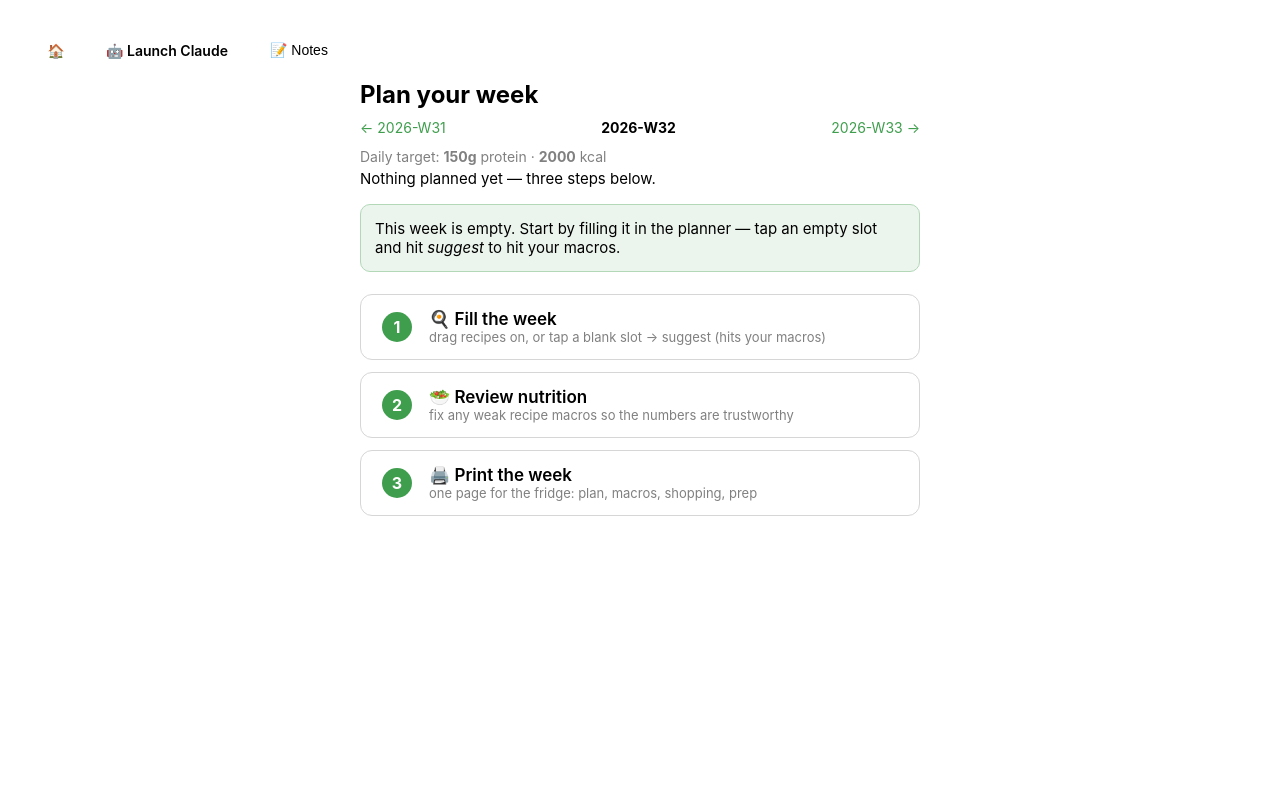
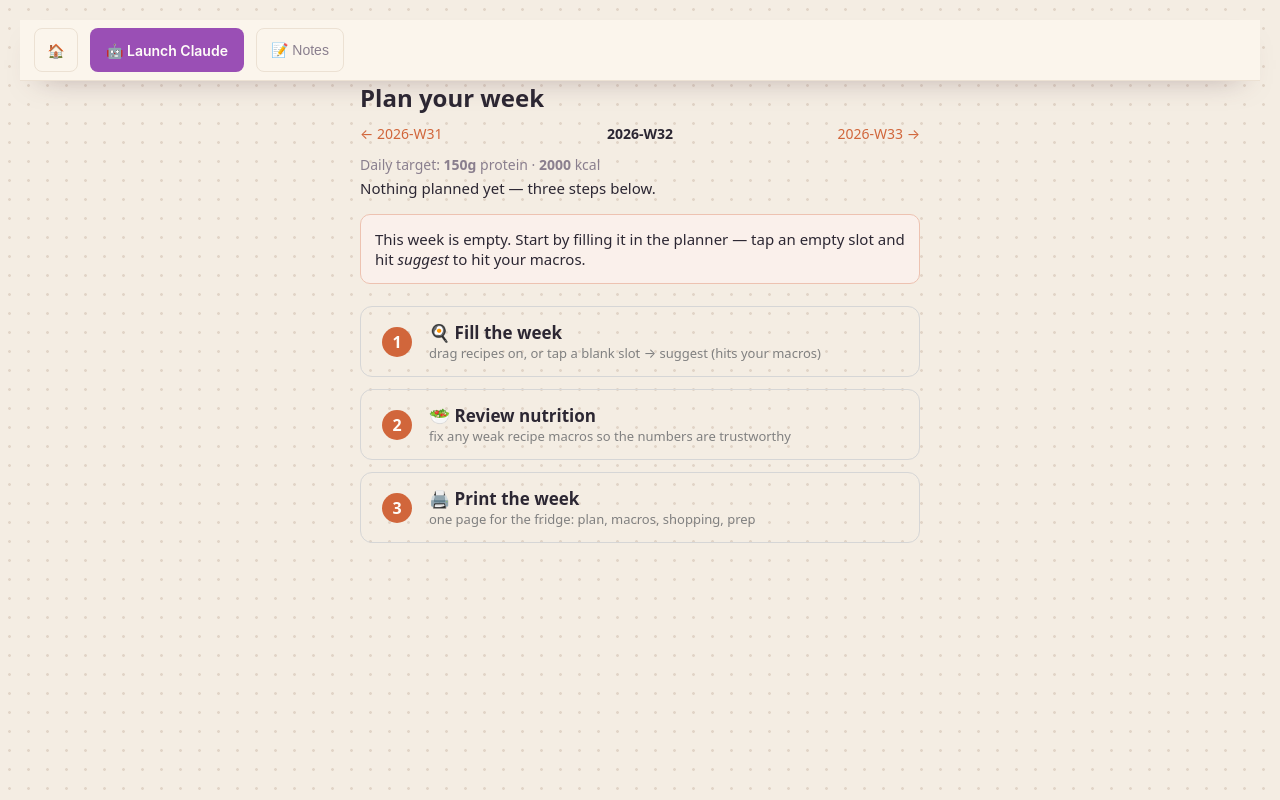
Before and after one commit to SlowSpeedChase/KitchenOS, a Flask app: page /plan-week in a window 1280 px wide. Run offline with Flask 2, Linux system fonts and the light colour scheme; data that the repository does not hold is empty; some libraries are stand-ins or nearby versions.

Commit message:
feat: cook-now and plan-week follow the theme
Co-Authored-By: Claude Opus 5 (1M context) <noreply@anthropic.com>

```diff
--- a/templates/plan_week.html
+++ b/templates/plan_week.html
@@ -4,12 +4,20 @@
     <meta charset="utf-8">
     <meta name="viewport" content="width=device-width, initial-scale=1, viewport-fit=cover">
     <title>Plan your week — KitchenOS</title>
+    <meta name="theme-color" content="#f4ede3" media="(prefers-color-scheme: light)">
+    <meta name="theme-color" content="#0f1116" media="(prefers-color-scheme: dark)">
+    <link rel="stylesheet" href="/static/tokens.css">
+    <link rel="stylesheet" href="/static/kitchenos.css">
     <style>
-        :root { color-scheme: light dark; --accent: #3f9e4d; }
+        :root { --accent: var(--app-kitchenos); }
         * { box-sizing: border-box; }
         body {
-            font-family: -apple-system, BlinkMacSystemFont, "Segoe UI", Helvetica, Arial, sans-serif;
-            margin: 0; padding: 20px; background: Canvas; color: CanvasText;
+            font-family: var(--font-body);
+            margin: 0; padding: 20px;
+            background: var(--bg);
+            background-image: var(--dots);
+            background-size: var(--dot-size) var(--dot-size);
+            color: var(--ink);
         }
         .wrap { max-width: 560px; margin: 0 auto; }
         h1 { font-size: 24px; margin: 0 0 10px; }
@@ -17,18 +25,18 @@
                    font-size: 14px; margin: 0 0 12px; }
         .weeknav a { color: var(--accent); text-decoration: none; }
         .weeknav .cur { font-weight: 700; }
-        .targets { color: GrayText; font-size: 14px; margin: 0 0 4px; }
+        .targets { color: var(--muted); font-size: 14px; margin: 0 0 4px; }
         .lead { font-size: 15px; margin: 0 0 16px; }
         table.status { width: 100%; border-collapse: collapse; margin: 0 0 22px; font-size: 14px; }
         table.status td { padding: 6px 4px; border-bottom: 1px solid color-mix(in srgb, CanvasText 12%, Canvas); }
         .status .day { font-weight: 600; width: 34%; }
         .status .dots { letter-spacing: 3px; font-size: 15px; }
         .status .dots.full { color: var(--accent); }
-        .status .dots.some { color: #c58a00; }
+        .status .dots.some { color: var(--warning); }
         .status .dots.empty { color: GrayText; }
         .status .macro { text-align: right; font-variant-numeric: tabular-nums; }
         .status .p.ok { color: var(--accent); font-weight: 600; }
-        .status .p.low { color: #c58a00; }
+        .status .p.low { color: var(--warning); }
         .status .p.empty { color: GrayText; }
         .empty-week { font-size: 15px; background: color-mix(in srgb, var(--accent) 10%, Canvas);
                       border: 1px solid color-mix(in srgb, var(--accent) 40%, Canvas);
@@ -41,7 +49,7 @@
         .action:active { background: color-mix(in srgb, var(--accent) 10%, Canvas); }
         .action .n { grid-row: 1 / 3; align-self: center; justify-self: center;
                      width: 30px; height: 30px; border-radius: 50%; background: var(--accent);
-                     color: #fff; font-weight: 700; display: flex; align-items: center; justify-content: center; }
+                     color: var(--text-on-accent); font-weight: 700; display: flex; align-items: center; justify-content: center; }
         .action .t { font-size: 17px; font-weight: 600; }
         .action .d { color: GrayText; font-size: 13px; }
     </style>
```
Also changed, not shown: templates/cook_now.html (+14 -7 lines), tests/theme_allowlist.py (+0 -2 lines).
